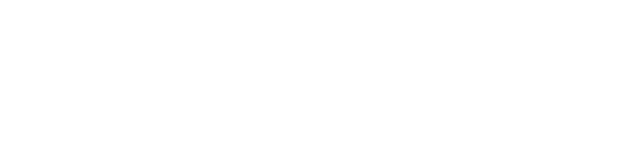
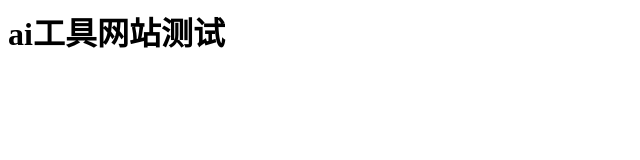
Before and after one commit to Ryan88655/aidoknow.github.io, a plain HTML site: page index.html in a window 1280 px wide. Shown: the whole page, without its empty margins (0-640 px from the left). Drawn offline with Linux system fonts and the light colour scheme.

Commit message:
Update index.html

```diff
--- a/index.html
+++ b/index.html
@@ -1 +1 @@
-<h1?ai工具网站测试</h1>
+<h1>ai工具网站测试</h1>
```
